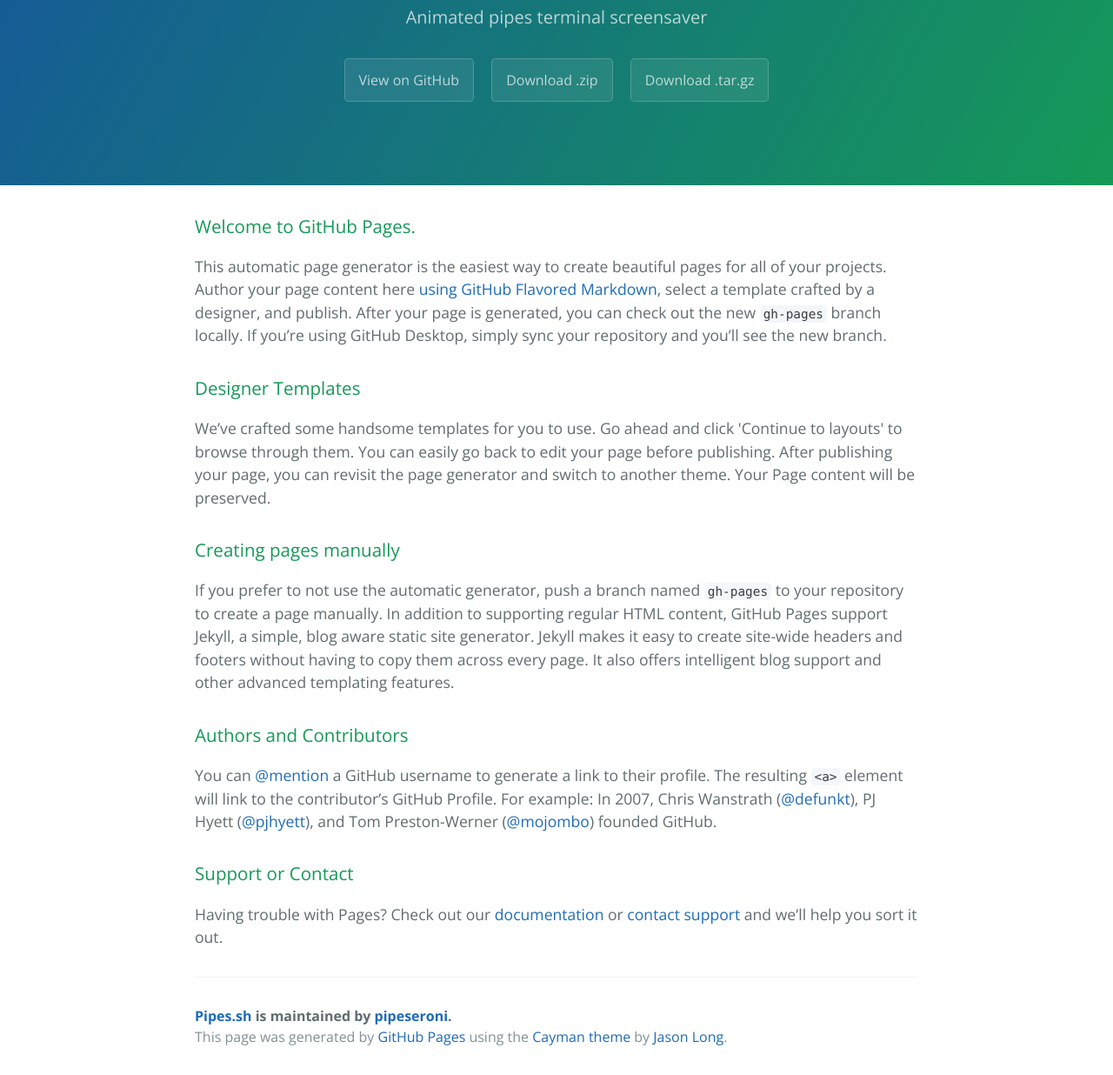
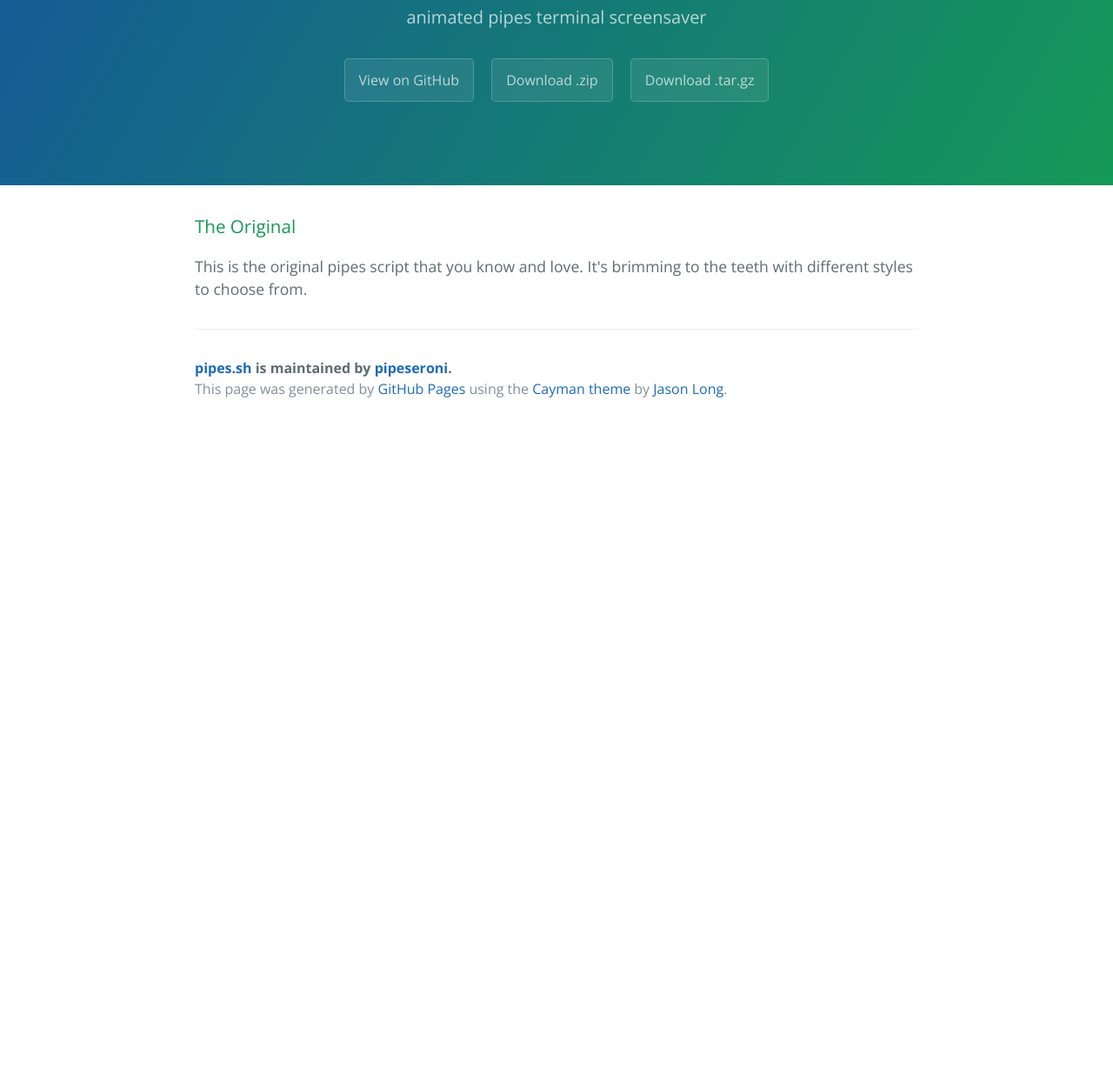
Before and after one commit to pipeseroni/pipes.sh, a plain HTML site: page index.html in a window 1280 px wide. Shown: the part 170-1406 px from the top of the page at 87% size. After the commit the page ends 800 px from the top, so only its background shows below. Drawn offline with nearby package versions, Linux system fonts and the light colour scheme.

```diff
--- a/index.html
+++ b/index.html
@@ -2,7 +2,7 @@
 <html lang="en-us">
   <head>
     <meta charset="UTF-8">
-    <title>Pipes.sh by pipeseroni</title>
+    <title>pipes.sh by pipeseroni</title>
     <meta name="viewport" content="width=device-width, initial-scale=1">
     <link rel="stylesheet" type="text/css" href="stylesheets/normalize.css" media="screen">
     <link href='https://fonts.googleapis.com/css?family=Open+Sans:400,700' rel='stylesheet' type='text/css'>
@@ -11,8 +11,8 @@
   </head>
   <body>
     <section class="page-header">
-      <h1 class="project-name">Pipes.sh</h1>
-      <h2 class="project-tagline">Animated pipes terminal screensaver</h2>
+      <h1 class="project-name">pipes.sh</h1>
+      <h2 class="project-tagline">animated pipes terminal screensaver</h2>
       <a href="https://github.com/pipeseroni/pipes.sh" class="btn">View on GitHub</a>
       <a href="https://github.com/pipeseroni/pipes.sh/zipball/master" class="btn">Download .zip</a>
       <a href="https://github.com/pipeseroni/pipes.sh/tarball/master" class="btn">Download .tar.gz</a>
@@ -20,32 +20,12 @@
 
     <section class="main-content">
       <h3>
-<a id="welcome-to-github-pages" class="anchor" href="#welcome-to-github-pages" aria-hidden="true"><span class="octicon octicon-link"></span></a>Welcome to GitHub Pages.</h3>
+<a id="the-original" class="anchor" href="#the-original" aria-hidden="true"><span class="octicon octicon-link"></span></a>The Original</h3>
 
-<p>This automatic page generator is the easiest way to create beautiful pages for all of your projects. Author your page content here <a href="https://guides.github.com/features/mastering-markdown/">using GitHub Flavored Markdown</a>, select a template crafted by a designer, and publish. After your page is generated, you can check out the new <code>gh-pages</code> branch locally. If you’re using GitHub Desktop, simply sync your repository and you’ll see the new branch.</p>
-
-<h3>
-<a id="designer-templates" class="anchor" href="#designer-templates" aria-hidden="true"><span class="octicon octicon-link"></span></a>Designer Templates</h3>
-
-<p>We’ve crafted some handsome templates for you to use. Go ahead and click 'Continue to layouts' to browse through them. You can easily go back to edit your page before publishing. After publishing your page, you can revisit the page generator and switch to another theme. Your Page content will be preserved.</p>
-
-<h3>
-<a id="creating-pages-manually" class="anchor" href="#creating-pages-manually" aria-hidden="true"><span class="octicon octicon-link"></span></a>Creating pages manually</h3>
-
-<p>If you prefer to not use the automatic generator, push a branch named <code>gh-pages</code> to your repository to create a page manually. In addition to supporting regular HTML content, GitHub Pages support Jekyll, a simple, blog aware static site generator. Jekyll makes it easy to create site-wide headers and footers without having to copy them across every page. It also offers intelligent blog support and other advanced templating features.</p>
-
-<h3>
-<a id="authors-and-contributors" class="anchor" href="#authors-and-contributors" aria-hidden="true"><span class="octicon octicon-link"></span></a>Authors and Contributors</h3>
-
-<p>You can <a href="https://github.com/blog/821" class="user-mention">@mention</a> a GitHub username to generate a link to their profile. The resulting <code>&lt;a&gt;</code> element will link to the contributor’s GitHub Profile. For example: In 2007, Chris Wanstrath (<a href="https://github.com/defunkt" class="user-mention">@defunkt</a>), PJ Hyett (<a href="https://github.com/pjhyett" class="user-mention">@pjhyett</a>), and Tom Preston-Werner (<a href="https://github.com/mojombo" class="user-mention">@mojombo</a>) founded GitHub.</p>
-
-<h3>
-<a id="support-or-contact" class="anchor" href="#support-or-contact" aria-hidden="true"><span class="octicon octicon-link"></span></a>Support or Contact</h3>
-
-<p>Having trouble with Pages? Check out our <a href="https://help.github.com/pages">documentation</a> or <a href="https://github.com/contact">contact support</a> and we’ll help you sort it out.</p>
+<p>This is the original pipes script that you know and love. It's brimming to the teeth with different styles to choose from.</p>
 
       <footer class="site-footer">
-        <span class="site-footer-owner"><a href="https://github.com/pipeseroni/pipes.sh">Pipes.sh</a> is maintained by <a href="https://github.com/pipeseroni">pipeseroni</a>.</span>
+        <span class="site-footer-owner"><a href="https://github.com/pipeseroni/pipes.sh">pipes.sh</a> is maintained by <a href="https://github.com/pipeseroni">pipeseroni</a>.</span>
 
         <span class="site-footer-credits">This page was generated by <a href="https://pages.github.com">GitHub Pages</a> using the <a href="https://github.com/jasonlong/cayman-theme">Cayman theme</a> by <a href="https://twitter.com/jasonlong">Jason Long</a>.</span>
       </footer>
```
Also changed, not shown: params.json (+1 -1 lines).
